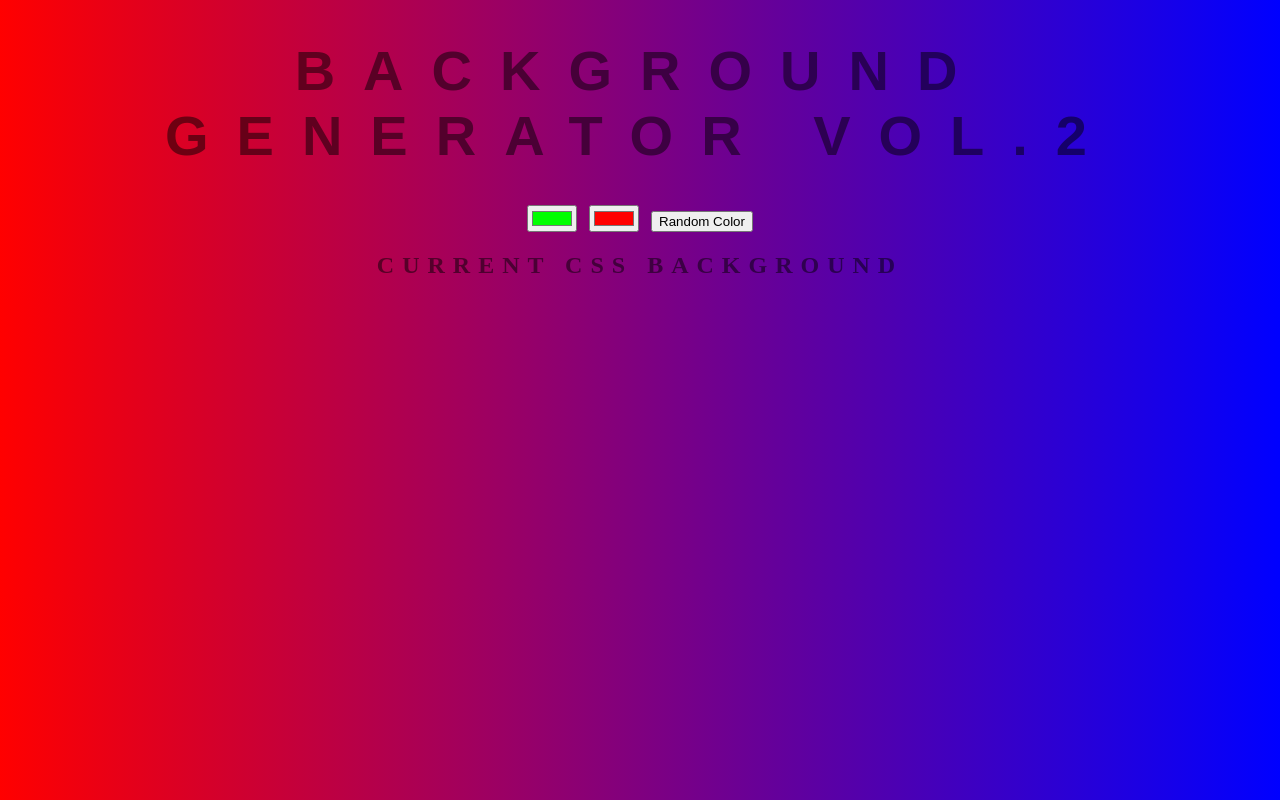
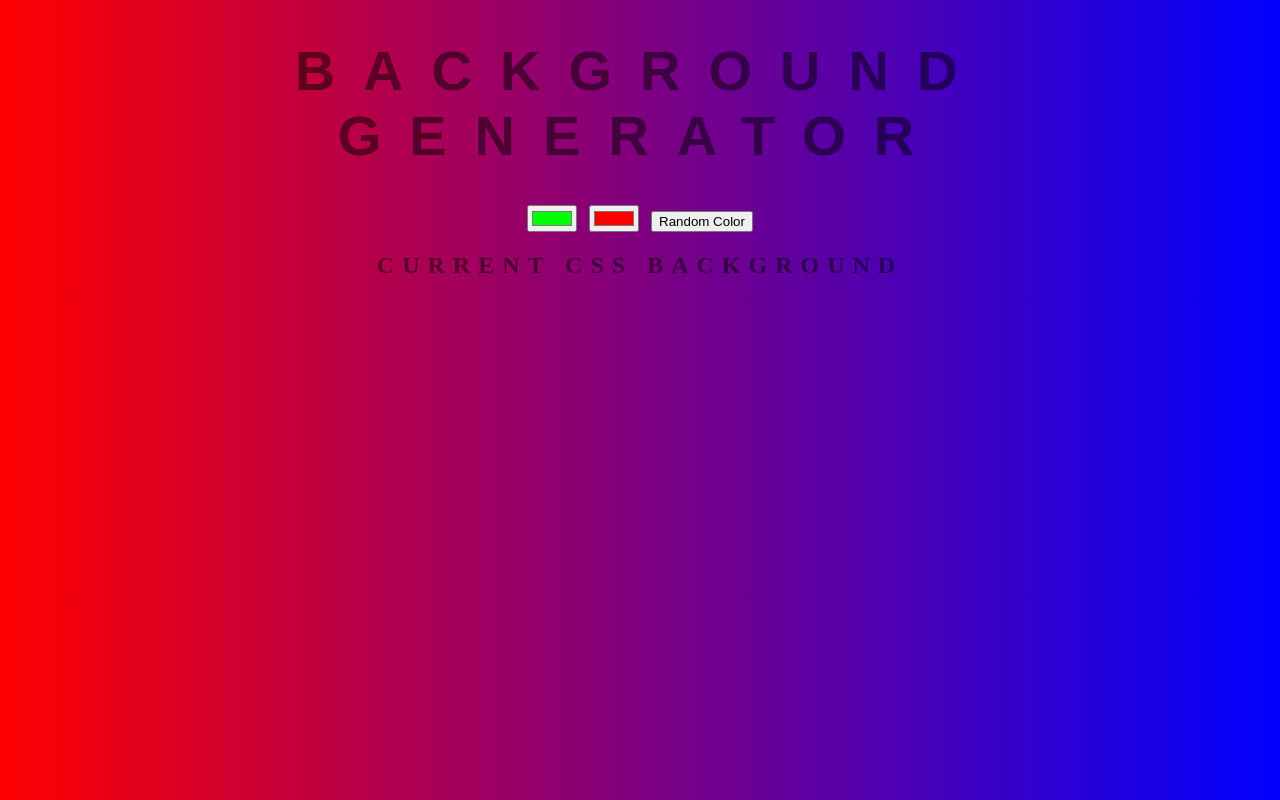
Before and after one commit to StevenB211/backgroungGenerator, a plain HTML site: page index.html in a window 1280 px wide. Drawn offline with Linux system fonts and the light colour scheme.

Commit message:
Old title

```diff
--- a/index.html
+++ b/index.html
@@ -5,7 +5,7 @@
 	<link rel="stylesheet" type="text/css" href="style.css">
 </head>
 <body id="gradient">
-	<h1>BACKGROUND GENERATOR Vol.2</h1>
+	<h1>Background Generator</h1>
 	<input class="color1" type="color" name="color1" value="#00FF00">
 	<input class="color2" type="color" name="color2" value="#FF0000">
 	<input id="random" type="button" name="random" value="Random Color">
```
